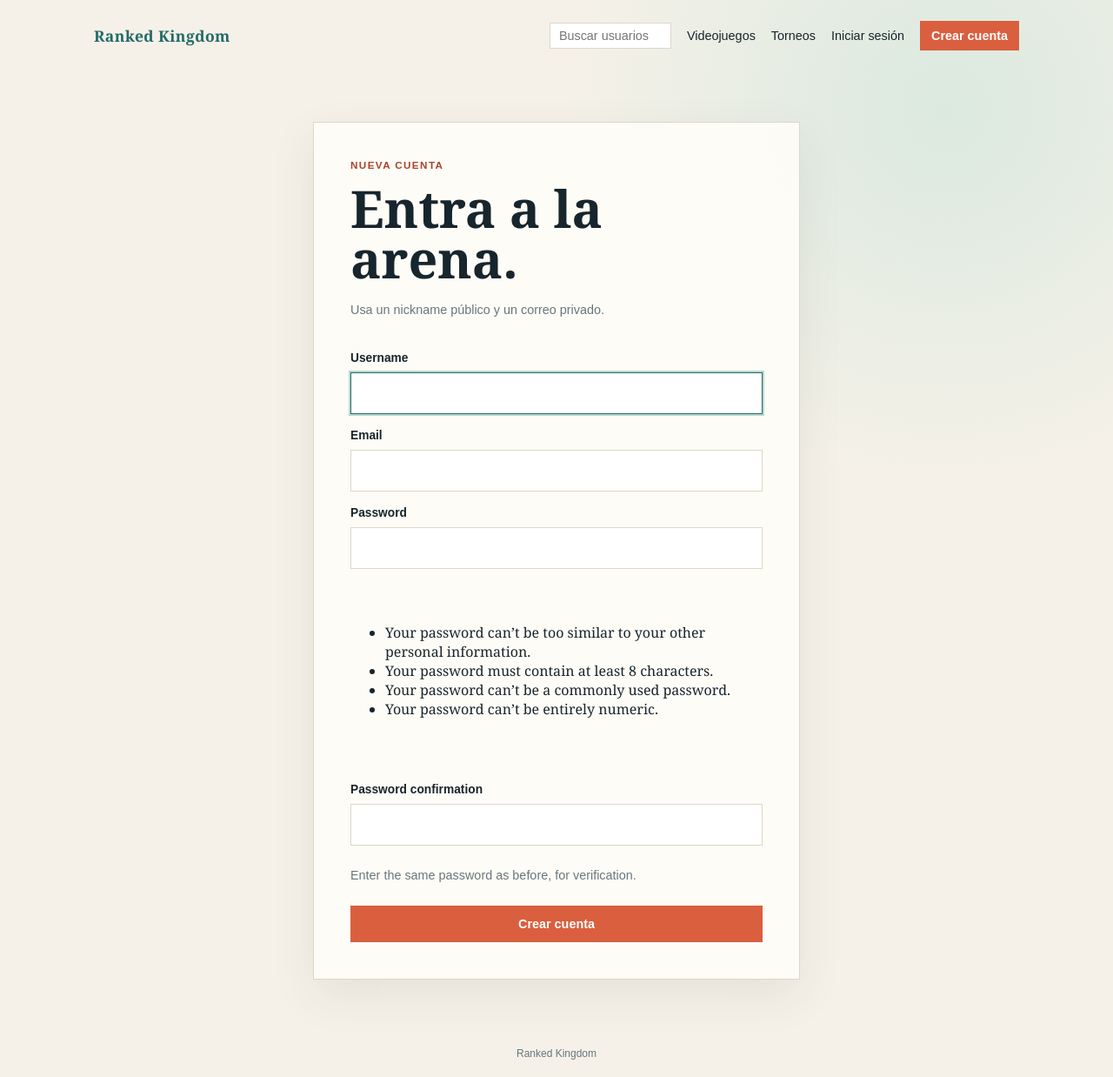
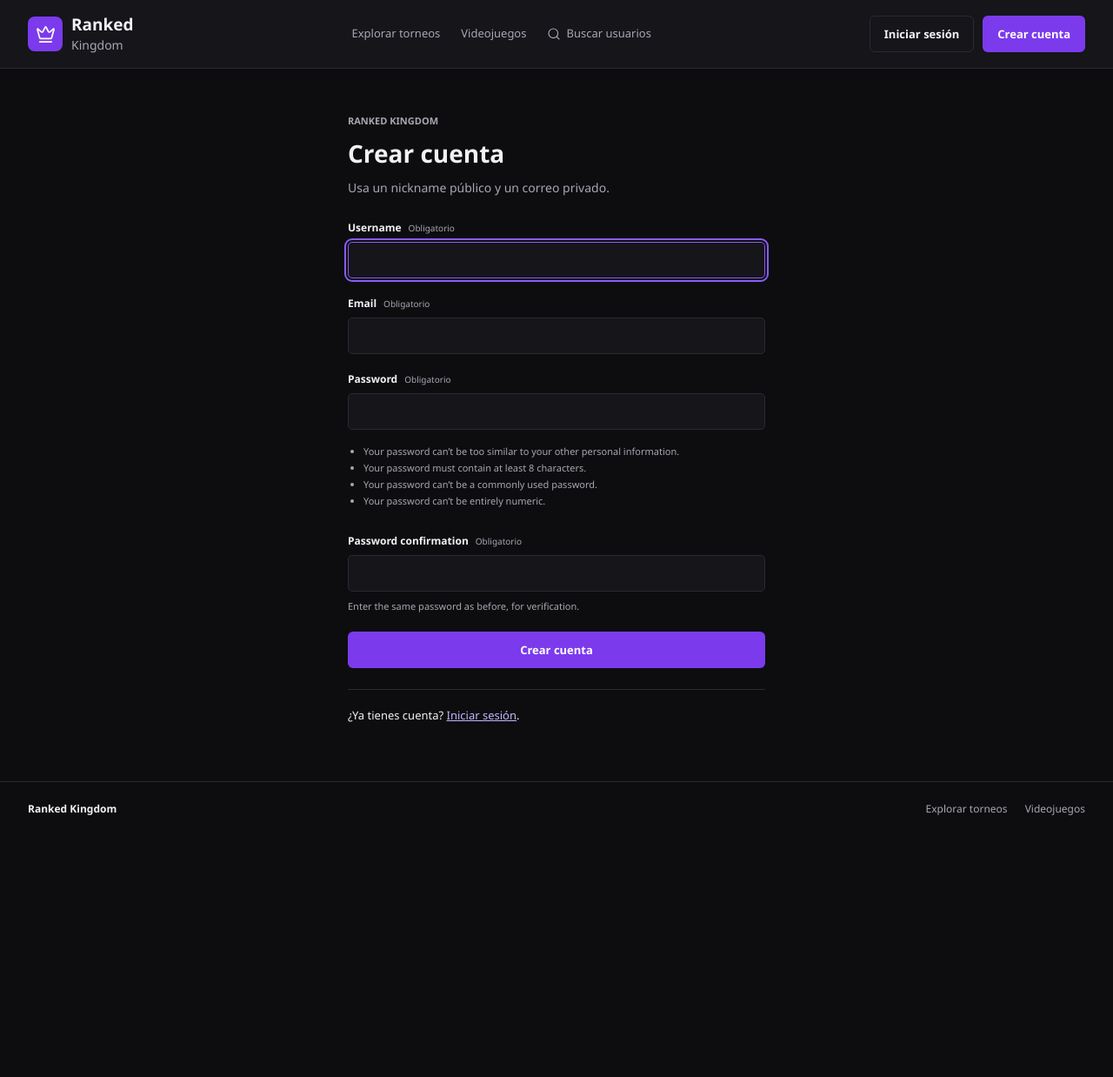
Before and after one commit to donvi22/plataforma-torneos-django, a Django app: page /registro/ in a window 1280 px wide. Shown: the whole page at 87% size. After the commit the page ends 937 px from the top, so only its background shows below. Run offline with Django 5.2, Linux system fonts and the light colour scheme.

Commit message:
Rediseña experiencia pública

```diff
--- /dev/null
+++ b/static/css/public.css
@@ -0,0 +1,75 @@
+body.rk-public {
+    --ink: #F2F2F5;
+    --muted: #A7A7B3;
+    --paper: #0D0D0F;
+    --panel: #1B1B22;
+    --line: #2A2A34;
+    --accent: #7C3AED;
+    --accent-dark: #8B5CF6;
+    --teal: var(--accent-dark);
+    --rk-secondary: #15151A;
+    --rk-surface: var(--rk-secondary);
+    --rk-card: var(--panel);
+    --rk-border: var(--line);
+    --rk-text: var(--ink);
+    --rk-muted: var(--muted);
+    --rk-purple: var(--accent);
+    --rk-purple-hover: var(--accent-dark);
+    background: var(--paper);
+    color: var(--ink);
+    color-scheme: dark;
+    display: flex;
+    flex-direction: column;
+    font-family: 'Segoe UI', sans-serif;
+    letter-spacing: 0;
+    min-height: 100vh;
+}
+.rk-public :is(a, button, input, select, textarea):focus-visible { outline: 2px solid #A78BFA; outline-offset: 3px; }
+.rk-public-header { background: var(--rk-secondary); border-bottom: 1px solid var(--line); }
+.rk-public-header-inner { align-items: center; display: flex; gap: 24px; margin: 0 auto; max-width: 1344px; padding: 18px 32px; }
+.rk-public-header .rk-brand { flex: 0 0 auto; gap: 10px; margin: 0; }
+.rk-public-header .rk-brand-mark { height: 40px; width: 40px; }
+.rk-public-header .rk-brand-mark svg { fill: none; height: 23px; stroke: currentColor; stroke-linecap: round; stroke-linejoin: round; stroke-width: 1.75; width: 23px; }
+.rk-public-nav { flex: 1; flex-wrap: wrap; font: 500 13px/1.5 'Segoe UI', sans-serif; gap: 12px 24px; justify-content: center; min-width: 0; }
+.rk-public-nav a { align-items: center; color: var(--muted); display: inline-flex; gap: 6px; min-height: 36px; }
+.rk-public-nav a:hover { color: var(--ink); }
+.rk-public-nav svg { fill: none; height: 16px; stroke: currentColor; stroke-linecap: round; stroke-linejoin: round; stroke-width: 1.7; width: 16px; }
+.rk-public-actions { align-items: center; display: flex; flex: 0 0 auto; gap: 10px; }
+.rk-public .page-shell { flex: 1 0 auto; margin: 0 auto; max-width: 1344px; min-width: 0; padding: 32px; width: 100%; }
+.rk-public .messages { font: 13px/1.7 'Segoe UI', sans-serif; max-width: 1280px; }
+.rk-public .message { background: var(--panel); border: 1px solid var(--line); border-left: 3px solid var(--accent-dark); border-radius: 4px; color: var(--ink); }
+.rk-public-footer { border-top: 1px solid var(--line); color: var(--muted); font-size: 12px; }
+.rk-public-footer > div { align-items: center; display: flex; flex-wrap: wrap; gap: 16px; justify-content: space-between; margin: 0 auto; max-width: 1344px; padding: 22px 32px; }
+.rk-public-footer-brand { color: var(--ink); font-weight: 600; text-decoration: none; }
+.rk-public-footer nav { flex-wrap: wrap; font: inherit; gap: 8px 20px; }
+.rk-public-footer a:hover { color: #C4B5FD; }
+.rk-auth { margin: 0 auto; max-width: 480px; padding: 20px 0 32px; }
+.rk-auth-heading { display: grid; gap: 12px; margin-bottom: 26px; }
+.rk-auth-heading h1 { font-size: 28px; }
+.rk-auth-heading .rk-description { margin: 0; }
+.rk-auth-form { display: grid; gap: 20px; }
+.rk-auth-form > .rk-btn { width: 100%; }
+.rk-auth-form .rk-form-error-summary { margin: 0; }
+.rk-auth .rk-field-group ul:not(.rk-form-error) { color: var(--rk-muted); font-size: 11px; line-height: 1.7; margin: 0; padding-left: 18px; }
+.rk-auth-switch { border-top: 1px solid var(--rk-border); font-size: 13px; line-height: 1.8; margin-top: 24px !important; padding-top: 18px; }
+.rk-auth-switch a { color: #C4B5FD; }
+@media (max-width: 1050px) {
+    .rk-public-header-inner { flex-wrap: wrap; gap: 12px 20px; }
+    .rk-public-nav { flex: 1 0 100%; justify-content: flex-start; order: 3; }
+    .rk-public-actions { margin-left: auto; }
+}
+@media (max-width: 650px) {
+    .rk-public-header-inner { gap: 10px; padding: 14px 16px; }
+    .rk-public-header .rk-brand { gap: 8px; }
+    .rk-public-header .rk-brand-mark { height: 34px; width: 34px; }
+    .rk-public-header .rk-brand-name { font-size: 16px; }
+    .rk-public-header .rk-brand-name > span { font-size: 12px; }
+    .rk-public-actions { gap: 6px; }
+    .rk-public-actions .rk-btn { font-size: 11px; min-height: 38px; padding: 8px; }
+    .rk-public-nav { font-size: 12px; gap: 6px 12px; justify-content: space-between; }
+    .rk-public-nav a { min-height: 36px; }
+    .rk-public .page-shell { padding: 24px 16px; }
+    .rk-public-footer > div { align-items: flex-start; flex-direction: column; padding: 20px 16px; }
+    .rk-auth { padding-top: 8px; }
+    .rk-auth-heading h1 { font-size: 26px; }
+}
--- a/templates/base.html
+++ b/templates/base.html
@@ -7,9 +7,11 @@
     <title>{% filter cut:' · Arena provisional' %}{% block title %}Inicio{% endblock %}{% endfilter %} | Ranked Kingdom</title>
     <link rel="stylesheet" href="{% static 'css/site.css' %}">
     <link rel="stylesheet" href="{% static 'css/shell.css' %}">
+    {% if not user.is_authenticated %}<link rel="stylesheet" href="{% static 'css/dashboard.css' %}">{% endif %}
     {% block page_styles %}{% endblock %}
+    <link rel="stylesheet" href="{% static 'css/public.css' %}">
 </head>
-<body{% if user.is_authenticated %} class="rk-app"{% endif %}>
+<body class="{% if user.is_authenticated %}rk-app{% else %}rk-public{% endif %}">
     <a class="rk-skip-link" href="#main-content">Saltar al contenido</a>
     {% if user.is_authenticated %}
     <aside class="rk-sidebar" id="rk-sidebar" aria-label="Menú lateral">
@@ -80,17 +82,11 @@
         </div>
     </header>
     {% else %}
-    <header class="site-header">
-        <a class="brand" href="{% url 'inicio' %}">Ranked Kingdom</a>
-        <nav aria-label="Navegación principal">
-            <form class="user-search" method="get" action="{% url 'buscar-usuarios' %}" role="search">
-                <input type="search" name="q" placeholder="Buscar usuarios" aria-label="Buscar usuarios por nickname" maxlength="150">
-            </form>
-                <a href="{% url 'catalogo-videojuegos' %}">Videojuegos</a>
-                <a href="{% url 'catalogo-torneos' %}">Torneos</a>
-                <a href="{% url 'login' %}">Iniciar sesión</a>
-                <a class="button button-small" href="{% url 'registro' %}">Crear cuenta</a>
-        </nav>
+    <header class="rk-public-header"><div class="rk-public-header-inner">
+        <a class="rk-brand" href="{% url 'inicio' %}" aria-label="Ranked Kingdom, inicio"><span class="rk-brand-mark" aria-hidden="true"><svg viewBox="0 0 24 24"><use href="{% static 'img/lucide.svg' %}#crown"></use></svg></span><span class="rk-brand-name">Ranked<span>Kingdom</span></span></a>
+        <nav class="rk-public-nav" aria-label="Navegación pública"><a href="{% url 'catalogo-torneos' %}">Explorar torneos</a><a href="{% url 'catalogo-videojuegos' %}">Videojuegos</a><a href="{% url 'buscar-usuarios' %}"><svg viewBox="0 0 24 24" aria-hidden="true"><use href="{% static 'img/lucide.svg' %}#search"></use></svg>Buscar usuarios</a></nav>
+        <div class="rk-public-actions"><a class="rk-btn rk-btn--secondary" href="{% url 'login' %}">Iniciar sesión</a><a class="rk-btn rk-btn--primary" href="{% url 'registro' %}">Crear cuenta</a></div>
+        </div>
     </header>
     {% endif %}
     <main class="page-shell" id="main-content" tabindex="-1">
@@ -101,7 +97,7 @@
         {% endif %}
         {% block content %}{% endblock %}
     </main>
-    {% if not user.is_authenticated %}<footer class="site-footer">Ranked Kingdom</footer>{% endif %}
+    {% if not user.is_authenticated %}<footer class="rk-public-footer"><div><a href="{% url 'inicio' %}" class="rk-public-footer-brand">Ranked Kingdom</a><nav aria-label="Enlaces públicos"><a href="{% url 'catalogo-torneos' %}">Explorar torneos</a><a href="{% url 'catalogo-videojuegos' %}">Videojuegos</a></nav></div></footer>{% endif %}
     <script src="{% static 'js/notifications.js' %}" defer></script>
     <script src="{% static 'js/shell.js' %}" defer></script>
 </body>
--- a/templates/usuarios/registro.html
+++ b/templates/usuarios/registro.html
@@ -1,20 +1,19 @@
 {% extends 'base.html' %}
+{% load static %}
 {% block title %}Crear cuenta · Arena provisional{% endblock %}
+{% block page_styles %}
+{% if user.is_authenticated %}<link rel="stylesheet" href="{% static 'css/dashboard.css' %}">{% endif %}
+<link rel="stylesheet" href="{% static 'css/tournament-create.css' %}">
+{% endblock %}
 {% block content %}
-<section class="form-panel">
-    <p class="eyebrow">Nueva cuenta</p>
-    <h1>Entra a la arena.</h1>
-    <p class="muted">Usa un nickname público y un correo privado.</p>
-    <form method="post" class="stack-form" novalidate>
+<section class="rk-dashboard rk-create-tournament rk-auth">
+    <header class="rk-auth-heading"><p class="rk-kicker">Ranked Kingdom</p><h1>Crear cuenta</h1><p class="rk-description">Usa un nickname público y un correo privado.</p></header>
+    <form method="post" class="rk-guided-form rk-auth-form" novalidate>
         {% csrf_token %}
-        {{ form.non_field_errors }}
-        {% for field in form %}
-            <label for="{{ field.id_for_label }}">{{ field.label }}</label>
-            {{ field }}
-            {% for error in field.errors %}<p class="field-error">{{ error }}</p>{% endfor %}
-            {% if field.help_text %}<p class="help-text">{{ field.help_text }}</p>{% endif %}
-        {% endfor %}
-        <button class="button" type="submit">Crear cuenta</button>
+        {% include 'components/profile_form_errors.html' %}
+        {% for field in form %}{% include 'components/form_field.html' with field=field only %}{% endfor %}
+        <button class="rk-btn rk-btn--primary" type="submit">Crear cuenta</button>
     </form>
+    <p class="rk-auth-switch">¿Ya tienes cuenta? <a href="{% url 'login' %}{% if request.GET.next %}?next={{ request.GET.next|urlencode }}{% endif %}">Iniciar sesión</a>.</p>
 </section>
 {% endblock %}
```
Also changed, not shown: templates/usuarios/login.html (+12 -12 lines).
